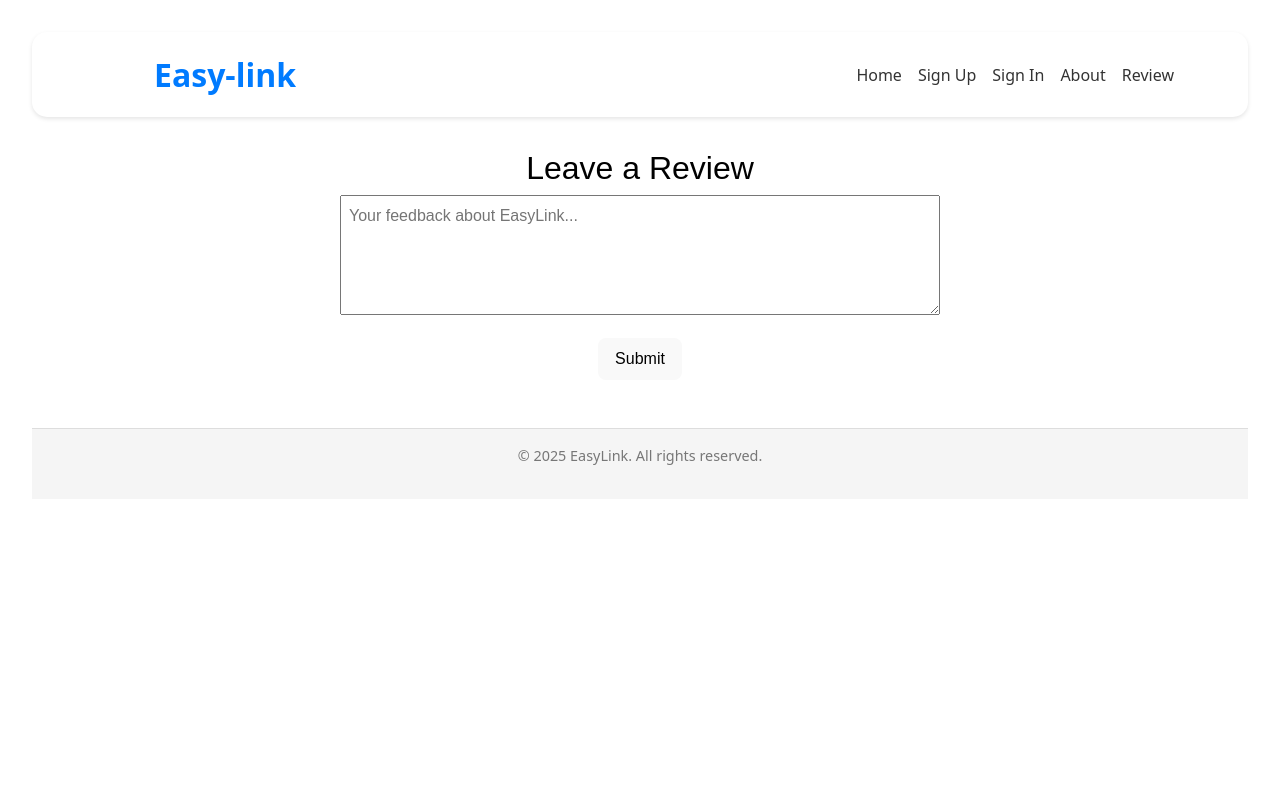
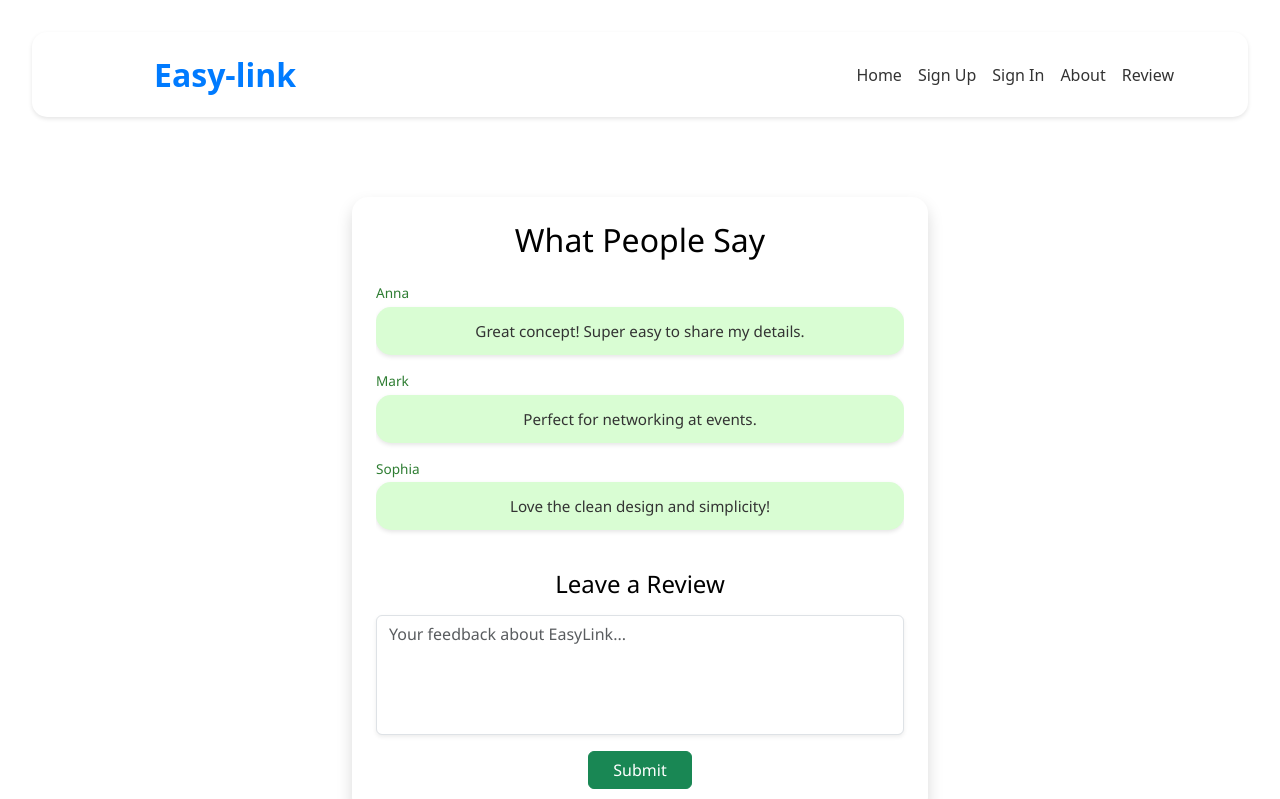
Before and after one commit to BestAltul/easylink-ui, a React (Vite) app in the folder easylink-ui/: page /review in a window 1280 px wide. Shown: the top 799 px of the page. Built offline with nearby package versions, Linux system fonts and the light colour scheme.

Commit message:
Review modified

```diff
--- a/easylink-ui/src/components/Review.jsx
+++ b/easylink-ui/src/components/Review.jsx
@@ -3,30 +3,83 @@ import React, { useState } from "react";
 function Review() {
   const [text, setText] = useState("");
   const [submitted, setSubmitted] = useState(false);
+  const [reviews, setReviews] = useState([
+    { user: "Anna", message: "Great concept! Super easy to share my details." },
+    { user: "Mark", message: "Perfect for networking at events." },
+    { user: "Sophia", message: "Love the clean design and simplicity!" },
+  ]);
 
   const handleSubmit = (e) => {
     e.preventDefault();
-    console.log("Отзыв отправлен:", text);
+    if (text.trim()) {
+      setReviews([{ user: "You", message: text }, ...reviews]);
       setSubmitted(true);
       setText("");
+      setTimeout(() => setSubmitted(false), 3000);
+    }
   };
 
   return (
-    <div style={{ maxWidth: "600px", margin: "2rem auto", textAlign: "center" }}>
-      <h2>Leave a Review</h2>
+    <div className="container d-flex justify-content-center py-5">
+      <div
+        className="bg-white rounded-4 shadow p-4"
+        style={{
+          maxWidth: "800px",
+          width: "100%",
+          backgroundColor: "#f8f9fa",
+          fontFamily: "Segoe UI, sans-serif",
+        }}
+      >
+        <h2 className="text-center mb-4">What People Say</h2>
+
+        <div className="mb-4" style={{ maxHeight: "300px", overflowY: "auto" }}>
+          {reviews.map((review, index) => (
+            <div key={index} className="mb-3 w-100">
+              <div
+                className="text-start"
+                style={{
+                  fontSize: "0.85rem",
+                  color: "#2e7d32",
+                  marginBottom: "0.2rem",
+                }}
+              >
+                {review.user}
+              </div>
+              <div
+                style={{
+                  backgroundColor: "#d9fdd3",
+                  borderRadius: "15px",
+                  padding: "0.75rem 1rem",
+                  width: "100%",
+                  boxShadow: "0 2px 4px rgba(0,0,0,0.1)",
+                }}
+              >
+                <span style={{ fontSize: "0.95rem", color: "#333" }}>
+                  {review.message}
+                </span>
+              </div>
+            </div>
+          ))}
+        </div>
+
+        <h4 className="mb-3">Leave a Review</h4>
         <form onSubmit={handleSubmit}>
           <textarea
             value={text}
             onChange={(e) => setText(e.target.value)}
             placeholder="Your feedback about EasyLink..."
-          style={{ width: "100%", height: "120px", padding: "0.5rem" }}
+            className="form-control mb-3 shadow-sm"
+            style={{ height: "120px", resize: "none" }}
           />
-        <br />
-        <button type="submit" style={{ marginTop: "1rem", padding: "0.5rem 1rem" }}>
+          <button type="submit" className="btn btn-success px-4">
             Submit
           </button>
         </form>
-      {submitted && <p style={{ marginTop: "1rem", color: "green" }}>Thank you for your review! 💬</p>}
+
+        {submitted && (
+          <p className="mt-3 text-success">Thank you for your review! 💬</p>
+        )}
+      </div>
     </div>
   );
 }
```
Lines whose indentation alone changed are shown as unchanged.
